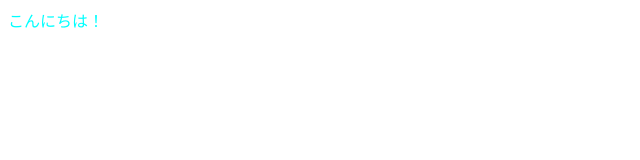
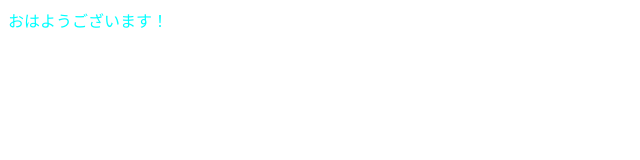
Before and after one commit to Keita665/keita-page, a plain HTML site: page index.html in a window 1280 px wide. Shown: the full height of the page, 0-640 px from the left. Drawn offline with Linux system fonts and the light colour scheme.

Commit message:
メッセージ

```diff
--- a/index.html
+++ b/index.html
@@ -8,6 +8,6 @@
     <title>Document</title>
 </head>
 <body>
-    こんにちは！
+    おはようございます！
 </body>
 </html>
```
